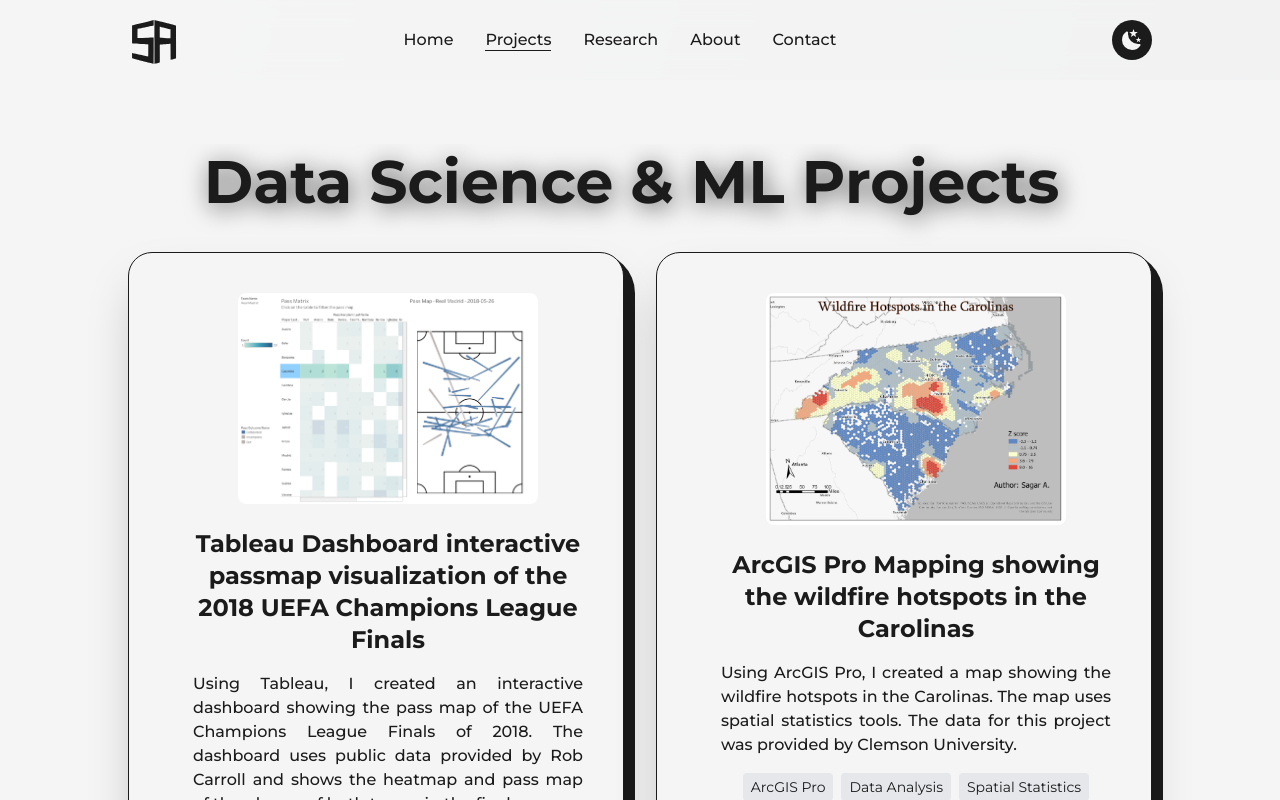
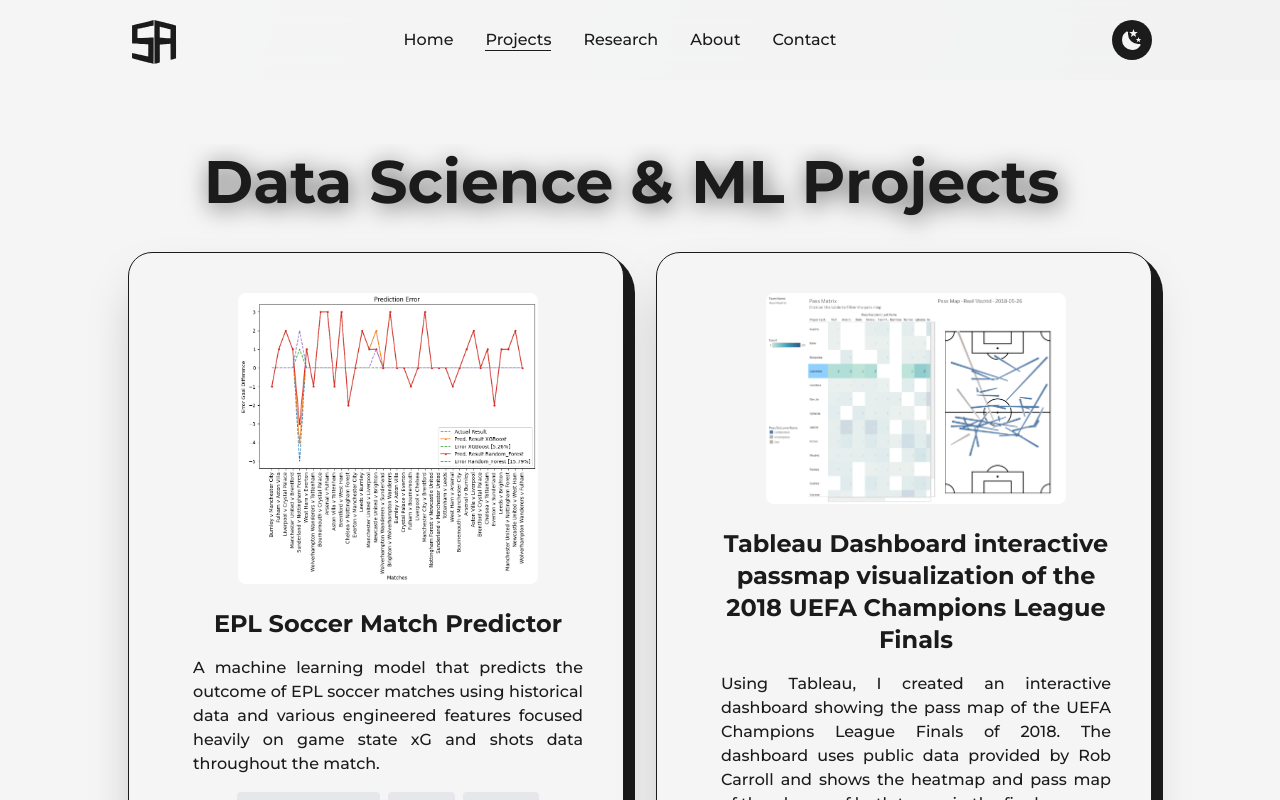
Before and after one commit to KshitijAdhikaree/sagar-portfolio, a Next.js app: page /projects in a window 1280 px wide. Shown: the top 800 px of the page. Built offline with nearby package versions, Linux system fonts and the light colour scheme.

Commit message:
Add EPL prediction project and image

```diff
--- a/public/projectData.js
+++ b/public/projectData.js
@@ -1,5 +1,14 @@
 export const ProjectData = [
   {
+    id: 13,
+    title:
+    "EPL Soccer Match Predictor",
+    description:
+    "A machine learning model that predicts the outcome of EPL soccer matches using historical data and various engineered features focused heavily on game state xG and shots data throughout the match.",
+    link: "https://github.com/sagara92/GameStatexG_Soccer_Predictor",
+    image: "EPL_prediction_result.png",
+    tech: ["Machine Learning", "Python", "XGBoost", "Random Forest", "Exploratory Data Analysis", "Data Visualization"]
+  },{
     id: 12,
     title:
     "Tableau Dashboard interactive passmap visualization of the 2018 UEFA Champions League Finals",
```
Also changed, not shown: public/images/EPL_prediction_result.png (added).
